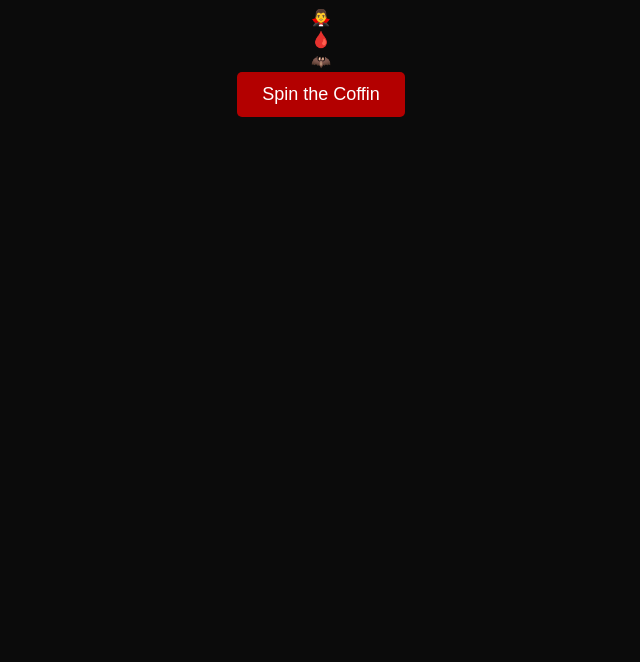
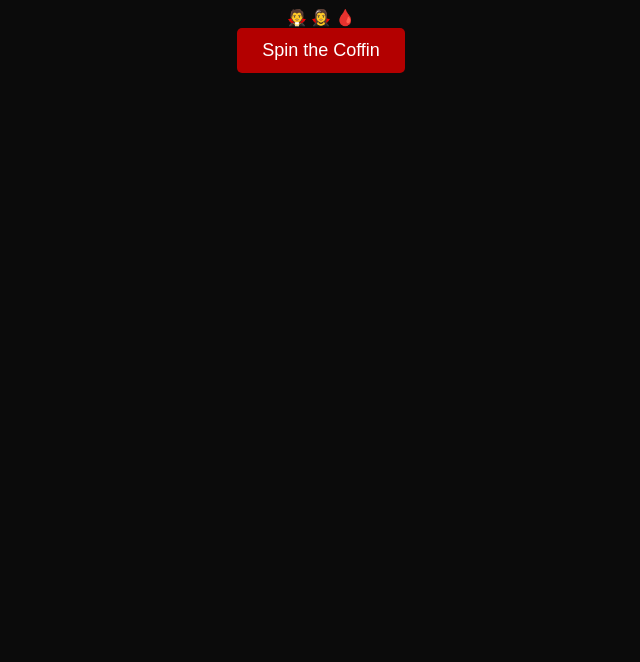
Before and after one commit to unclekhas/blood-bank-bonanza, a plain HTML site: page index.html in a window 1280 px wide. Shown: the part 138-800 px from the top of the page, without its empty margins (319-959 px from the left). Drawn offline with Linux system fonts and the light colour scheme.

Commit message:
Update index.html

```diff
--- a/index.html
+++ b/index.html
@@ -4,21 +4,25 @@
   <meta charset="UTF-8">
   <meta name="viewport" content="width=device-width, initial-scale=1.0">
   <title>Blood Bank Bonanza</title>
-    <!-- Link to style.css file -->
   <link rel="stylesheet" href="style.css">
 </head>
 <body>
-    <div class="game-container">
   <h1>Blood Bank Bonanza</h1>
-        <div class="slots">
-            <div class="slot">🧛‍♂️</div>
-            <div class="slot">🩸</div>
-            <div class="slot">🦇</div>
-        </div>
-        <button id="spinButton">Spin the Coffin</button>
+
+  <!-- The reels that will display symbols -->
+  <div>
+    <span id="reel1" class="reel">🧛</span>
+    <span id="reel2" class="reel">🧛‍♀️</span>
+    <span id="reel3" class="reel">🩸</span>
   </div>
 
-    <!-- Link to script.js file -->
+  <!-- Spin button -->
+  <button id="spinButton">Spin the Coffin</button>
+
+  <!-- Result display -->
+  <div id="result"></div>
+
+  <!-- Link to the script.js file -->
   <script src="script.js"></script>
 </body>
 </html>
```
Lines whose indentation alone changed are shown as unchanged.
